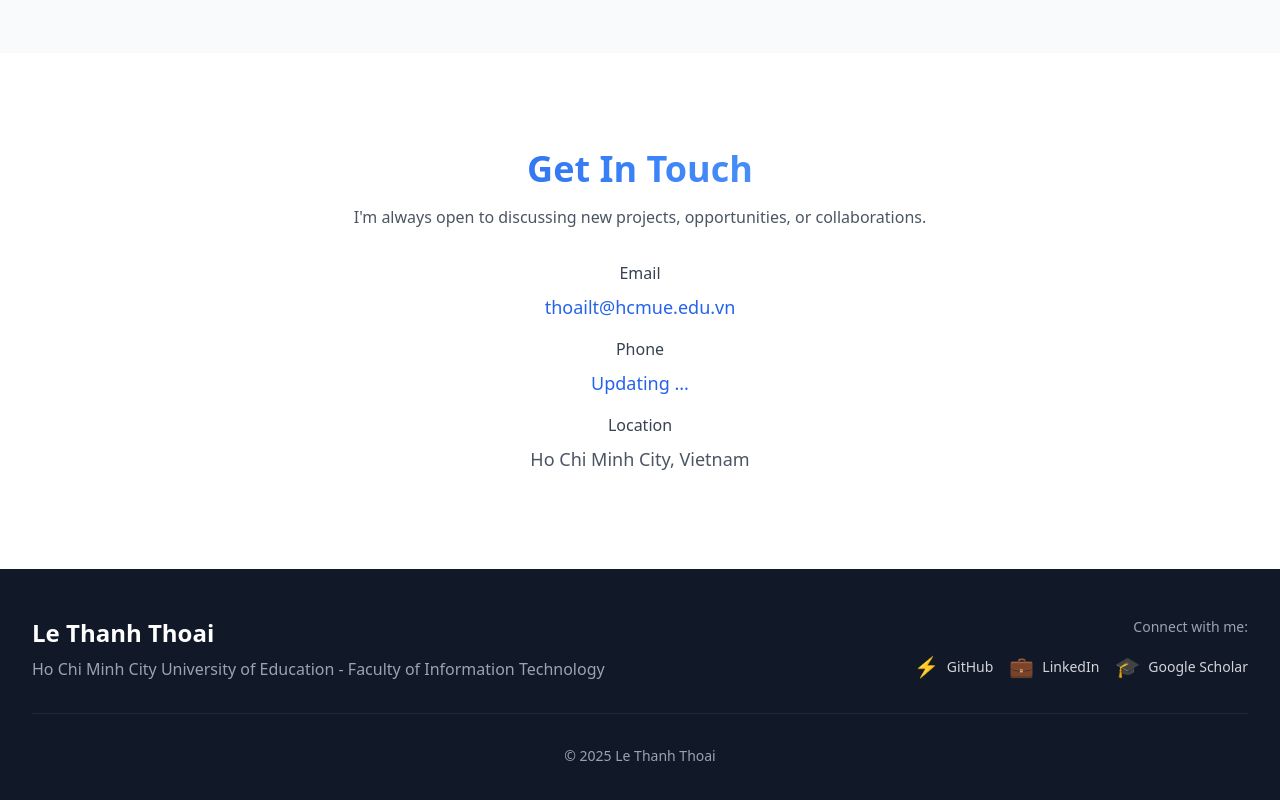
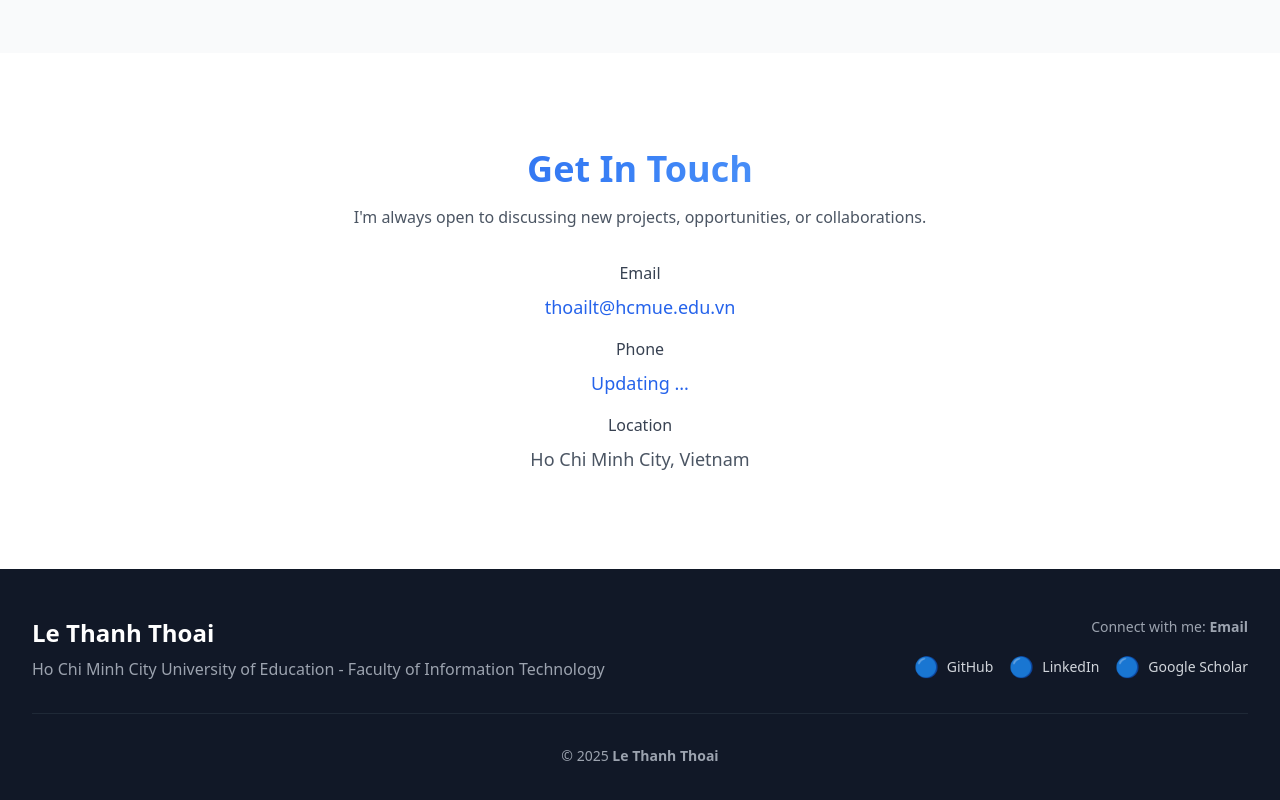
Before and after one commit to thoailt/thoailt.github.io, a Next.js app: page / in a window 1280 px wide. Shown: the part 2977-3777 px from the top of the page. Built offline with nearby package versions, Linux system fonts and the light colour scheme.

Commit message:
Update footer add href for copyright and email, change icon for social meida

```diff
--- a/components/Footer.tsx
+++ b/components/Footer.tsx
@@ -21,10 +21,10 @@ export default function Footer({ config }: FooterProps) {
   const currentYear = new Date().getFullYear();
 
   const socialLinks = [
-    { name: 'GitHub', icon: '⚡', url: config.social.github },
-    { name: 'LinkedIn', icon: '💼', url: config.social.linkedin },
+    { name: 'GitHub', icon: '🔵', url: config.social.github },
+    { name: 'LinkedIn', icon: '🔵', url: config.social.linkedin },
     { name: 'Twitter', icon: '🐦', url: config.social.twitter },
-    { name: 'Google Scholar', icon: '🎓', url: config.social.scholar },
+    { name: 'Google Scholar', icon: '🔵', url: config.social.scholar },
     { name: 'ORCID', icon: '🔬', url: config.social.orcid },
   ].filter((link) => link.url); // Only show links that are defined
 
@@ -42,7 +42,7 @@ export default function Footer({ config }: FooterProps) {
 
           {/* Right section - Social links */}
           <div className="flex flex-col items-start md:items-end">
-            <p className="text-sm text-gray-400 mb-4">Connect with me:</p>
+            <p className="text-sm text-gray-400 mb-4">Connect with me: <a href="mailto:thoailt@hcmue.edu.vn"><b>Email</b></a></p>
             <div className="flex flex-wrap gap-4">
               {socialLinks.map((link) => (
                 <a
@@ -64,7 +64,7 @@ export default function Footer({ config }: FooterProps) {
         {/* Bottom section - Copyright */}
         <div className="mt-8 pt-8 border-t border-gray-800 text-center text-sm text-gray-400">
           <p>
-            © {currentYear} {config.name}
+            © {currentYear} <a style={{ fontWeight: 'bold'}} href="https://thoailt.com">{config.name}</a>
           </p>
         </div>
       </div>
```
